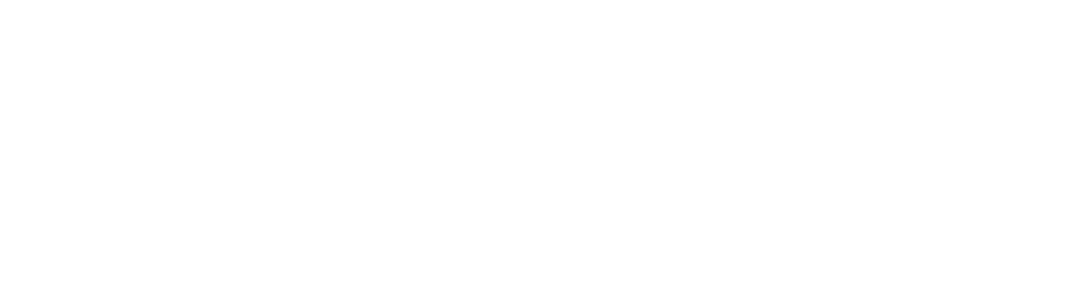
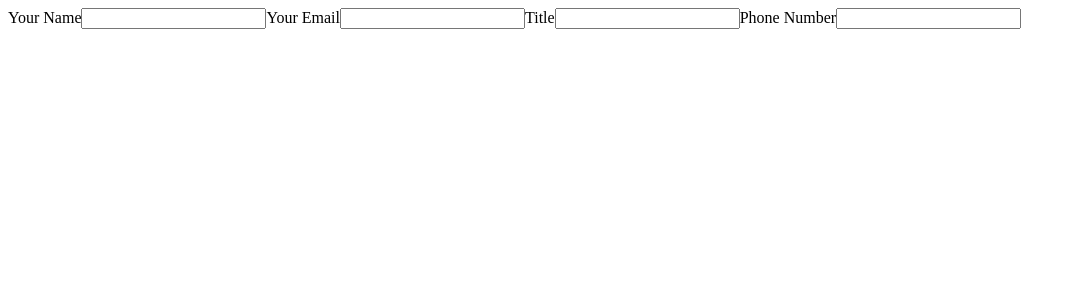
Before and after one commit to tenbucker4/employable, a React (Create React App) app in the folder cv-project/: page / in a window 1280 px wide. Shown: the top 300 px of the page, without its empty margins (0-1076 px from the left). Built offline with nearby package versions, Linux system fonts and the light colour scheme.

Commit message:
First render of form

```diff
--- a/cv-project/src/App.js
+++ b/cv-project/src/App.js
@@ -1,4 +1,5 @@
 import React, { Component } from "react";
+import General from "./components/General";
 
 class App extends Component {
     constructor() {
@@ -8,7 +9,11 @@
     }
 
     render() {
-        return;
+        return (
+            <div>
+                <General />
+            </div>
+        );
     }
 }
 
--- /dev/null
+++ b/cv-project/src/components/General.js
@@ -0,0 +1,18 @@
+import React from "react";
+
+const General = (props) => {
+    return (
+        <form>
+            <label htmlFor="userName">Your Name</label>
+            <input id="userName" type="text" />
+            <label htmlFor="userEmail">Your Email</label>
+            <input id="userEmail" type="email" />
+            <label htmlFor="userTitle">Title</label>
+            <input id="userTitle" type="text" />
+            <label htmlFor="userPhone">Phone Number</label>
+            <input id="userPhone" type="number" />
+        </form>
+    );
+};
+
+export default General;
```
Also changed, not shown: cv-project/src/components/Education.js (added), cv-project/src/components/Form.js (added), cv-project/src/components/Resume.js (added), cv-project/src/components/Work.js (added).
